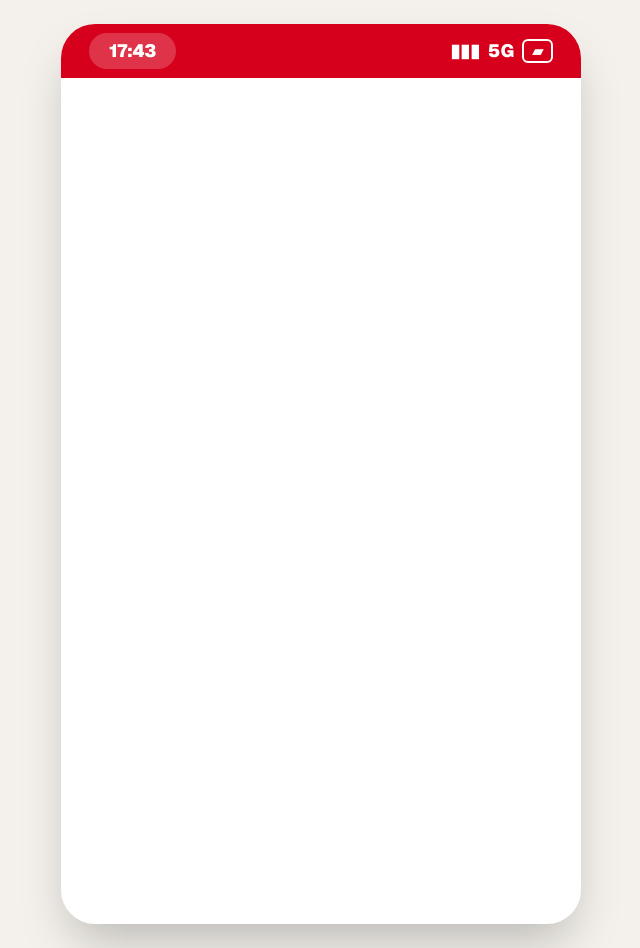
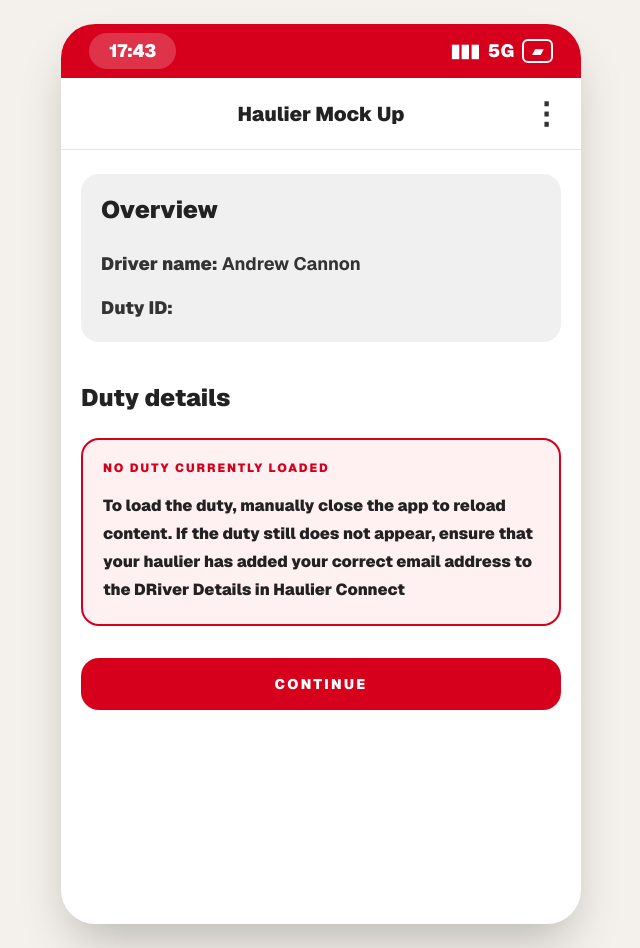
Before and after one commit to acannon76/rugby-league-supporter-web, a Next.js app: page /internal/haulier-app in a window 1280 px wide. Shown: the whole page, without its empty margins (319-959 px from the left). Built offline with nearby package versions, Linux system fonts and the light colour scheme.

Commit message:
rewording on reload

```diff
--- a/src/app/internal/haulier-app/HaulierAppMockupClient.tsx
+++ b/src/app/internal/haulier-app/HaulierAppMockupClient.tsx
@@ -398,15 +398,19 @@ export default function HaulierAppMockupClient() {
   return (
     <main className="min-h-screen bg-[#f4f1ec] font-sans text-[#222]">
       <div className="relative mx-auto min-h-screen w-full max-w-[520px] bg-white shadow-2xl sm:my-6 sm:min-h-[900px] sm:rounded-[34px]">
-        <PhoneStatusBar />
-
-        {screen === "menu" && (
+
+<PhoneStatusBar />
+
+{screen === "no-duty" && (
+  <NoDutyScreen onContinue={openMockupMenu} />
+)}
+
+{screen === "menu" && (
   <MenuScreen
     onOpenMockup={startMockup}
     onBack={() => setScreen("no-duty")}
   />
 )}
-
 
 
         {screen === "duty" && (
```
